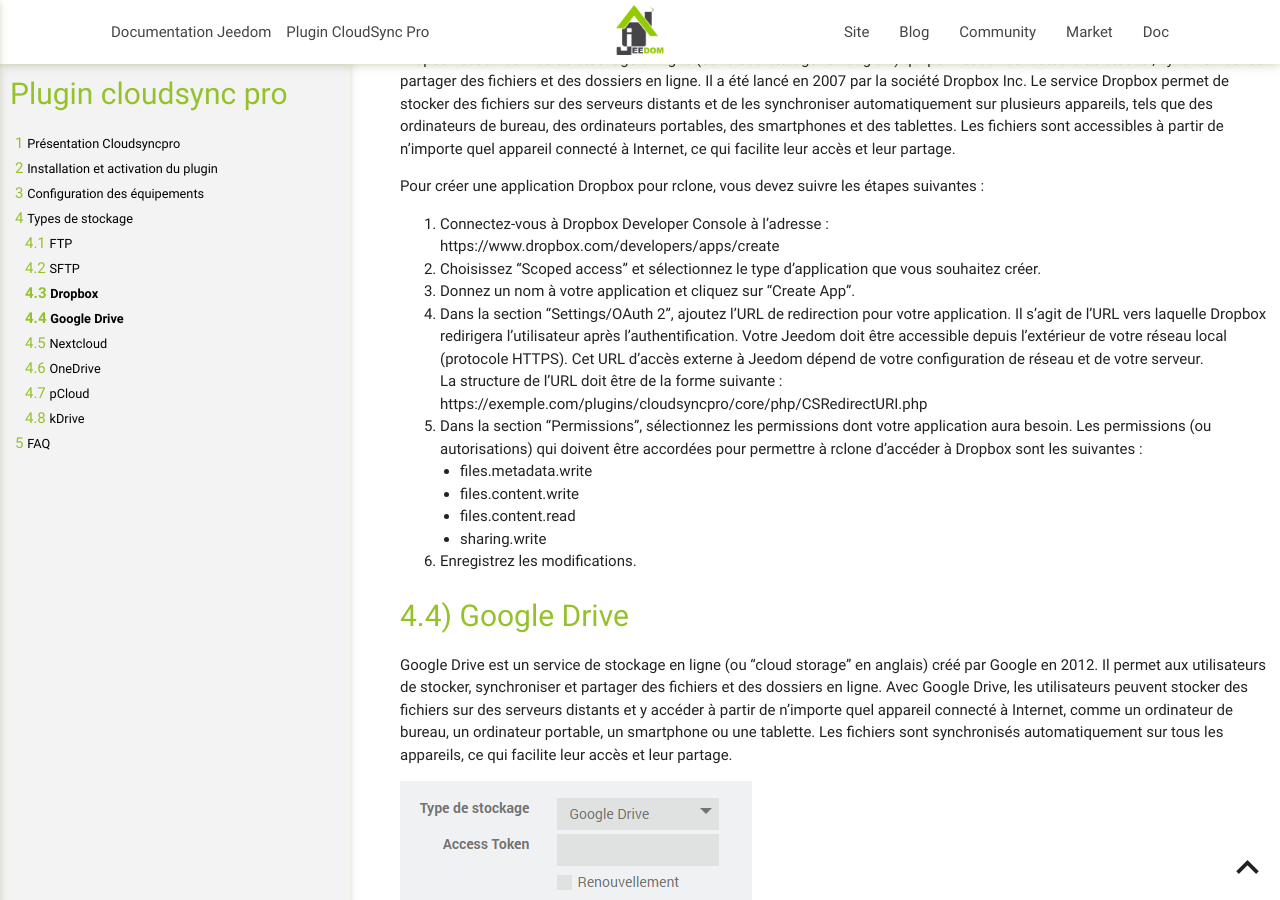
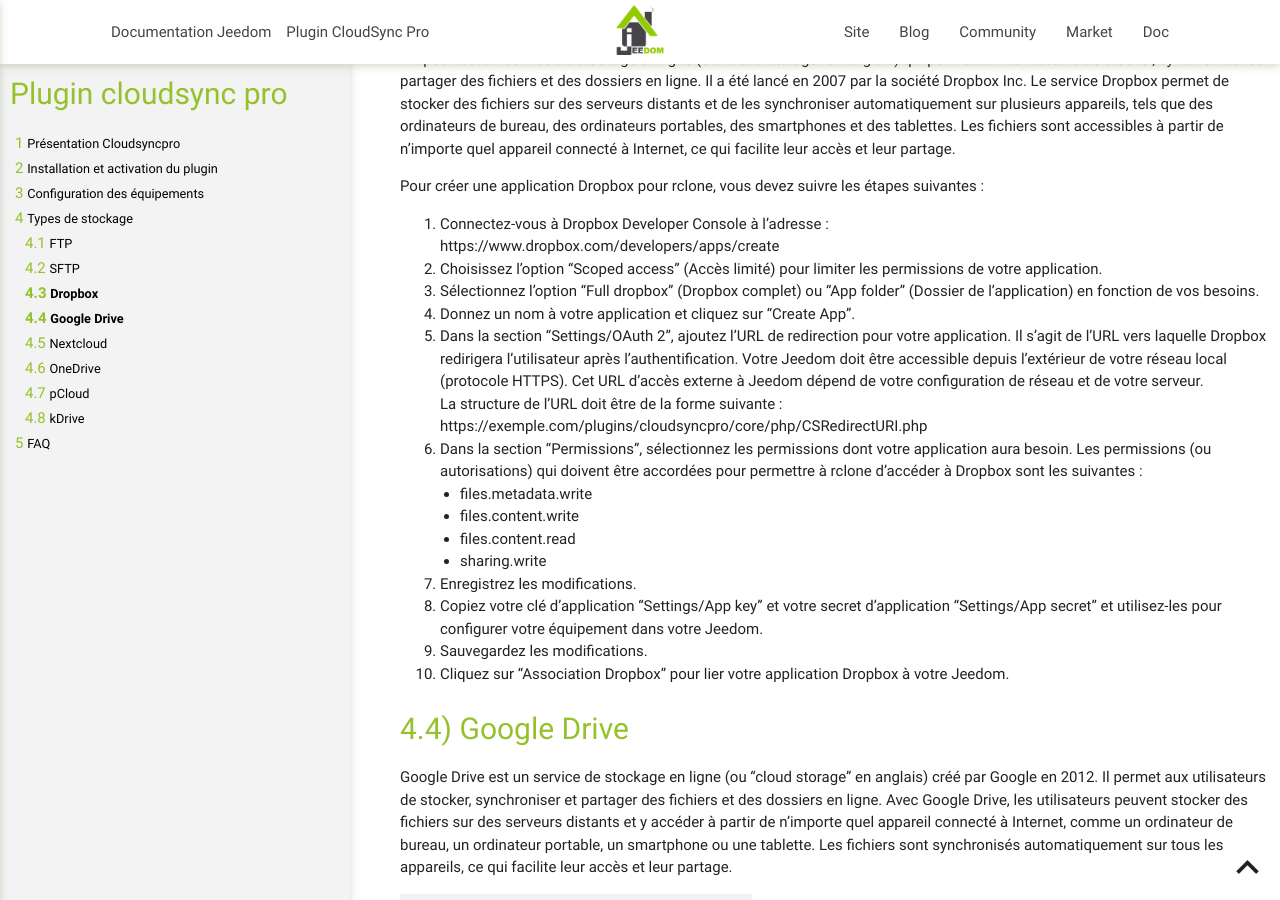
Before and after one commit to thanaus/jeedom_docs, a Jekyll site: the page built from plugins/cloudsyncpro/fr_FR/index.md, in a window 1280 px wide and 900 px high, scrolled down 1901 px. Built offline with Jekyll 4.4.1, drawn with Linux system fonts in a browser that asks for light colours.

Commit message:
Update index.md

```diff
--- a/plugins/cloudsyncpro/fr_FR/index.md
+++ b/plugins/cloudsyncpro/fr_FR/index.md
@@ -84,9 +84,10 @@ Pour créer une application Dropbox pour rclone, vous devez suivre les étapes s
 
 1. Connectez-vous à Dropbox Developer Console à l'adresse :
 https://www.dropbox.com/developers/apps/create
-2. Choisissez "Scoped access" et sélectionnez le type d'application que vous souhaitez créer.
-3. Donnez un nom à votre application et cliquez sur "Create App".
-4. Dans la section "Settings/OAuth 2", ajoutez l'URL de redirection pour votre application. Il s'agit de l'URL vers laquelle Dropbox redirigera l'utilisateur après l'authentification. Votre Jeedom doit être accessible depuis l'extérieur de votre réseau local (protocole HTTPS). Cet URL d'accès externe à Jeedom dépend de votre configuration de réseau et de votre serveur.
+2. Choisissez l'option "Scoped access" (Accès limité) pour limiter les permissions de votre application.
+3. Sélectionnez l'option "Full dropbox" (Dropbox complet) ou "App folder" (Dossier de l'application) en fonction de vos besoins.
+4. Donnez un nom à votre application et cliquez sur "Create App".
+5. Dans la section "Settings/OAuth 2", ajoutez l'URL de redirection pour votre application. Il s'agit de l'URL vers laquelle Dropbox redirigera l'utilisateur après l'authentification. Votre Jeedom doit être accessible depuis l'extérieur de votre réseau local (protocole HTTPS). Cet URL d'accès externe à Jeedom dépend de votre configuration de réseau et de votre serveur.
 La structure de l'URL doit être de la forme suivante :
 https://exemple.com/plugins/cloudsyncpro/core/php/CSRedirectURI.php
 5. Dans la section "Permissions", sélectionnez les permissions dont votre application aura besoin. Les permissions (ou autorisations) qui doivent être accordées pour permettre à rclone d'accéder à Dropbox sont les suivantes :
@@ -95,6 +96,9 @@ https://exemple.com/plugins/cloudsyncpro/core/php/CSRedirectURI.php
     - files.content.read
     - sharing.write
 6. Enregistrez les modifications.
+7. Copiez votre clé d'application "Settings/App key" et votre secret d'application "Settings/App secret" et utilisez-les pour configurer votre équipement dans votre Jeedom.
+8. Sauvegardez les modifications.
+9. Cliquez sur "Association Dropbox" pour lier votre application Dropbox à votre Jeedom.
 
 Google Drive
 ------------
```
